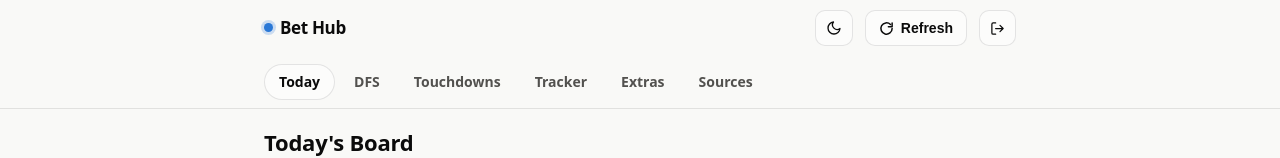
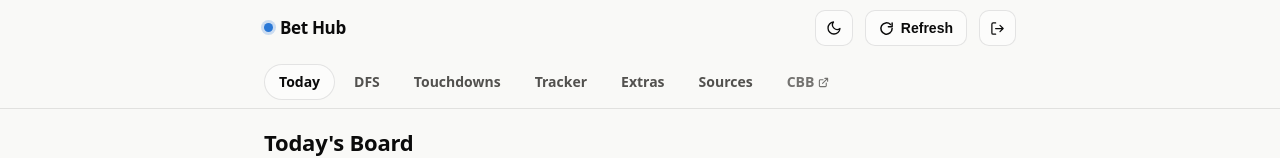
Before and after one commit to lucas-diehl/bet-dashboard, a Next.js app in the folder apps/web/: page / in a window 1280 px wide. Shown: the top 158 px of the page. Built offline with nearby package versions, Linux system fonts and the light colour scheme.

Commit message:
Add external CBB site link to top nav

```diff
--- a/apps/web/app/globals.css
+++ b/apps/web/app/globals.css
@@ -113,6 +113,8 @@ h1, h2, h3 { margin: 0; font-weight: 650; letter-spacing: -0.01em; }
   color: var(--text-2); border: 1px solid transparent; white-space: nowrap;
 }
 .tab.active { background: var(--surface); color: var(--text); border-color: var(--border); }
+.tab-external { display: inline-flex; align-items: center; opacity: 0.8; }
+.tab-external:hover { opacity: 1; }
 
 .iconbtn {
   display: inline-flex; align-items: center; justify-content: center; gap: 7px;
--- a/apps/web/components/TopBar.tsx
+++ b/apps/web/components/TopBar.tsx
@@ -13,6 +13,11 @@ const TABS = [
   { href: "/extras", label: "Extras" },
   { href: "/sources", label: "Sources" },
 ];
+
+// External sites get their own nav entry (opens in a new tab) rather than an
+// internal route — CBB picks will still post here as usual once that's live;
+// this just links out to the standalone CBB site in the meantime.
+const EXTERNAL_LINKS = [{ href: "https://web-luke-9d6d.vercel.app/", label: "CBB" }];
 
 export function TopBar() {
   const pathname = usePathname();
@@ -64,6 +69,12 @@ export function TopBar() {
               </Link>
             );
           })}
+          {EXTERNAL_LINKS.map((t) => (
+            <a key={t.href} href={t.href} target="_blank" rel="noopener noreferrer" className="tab tab-external">
+              {t.label}
+              <ExternalIcon />
+            </a>
+          ))}
         </nav>
       </div>
     </header>
@@ -101,6 +112,15 @@ function ThemeToggle() {
   );
 }
 
+function ExternalIcon() {
+  return (
+    <svg width="11" height="11" viewBox="0 0 24 24" fill="none" stroke="currentColor" strokeWidth="2.4" strokeLinecap="round" strokeLinejoin="round" style={{ marginLeft: 4, verticalAlign: -1 }}>
+      <path d="M18 13v6a2 2 0 0 1-2 2H5a2 2 0 0 1-2-2V8a2 2 0 0 1 2-2h6" />
+      <path d="M15 3h6v6M10 14 21 3" />
+    </svg>
+  );
+}
+
 function RefreshIcon({ spinning }: { spinning: boolean }) {
   return (
     <svg width="15" height="15" viewBox="0 0 24 24" fill="none" stroke="currentColor" strokeWidth="2.4" strokeLinecap="round" strokeLinejoin="round" style={spinning ? { animation: "spin 0.7s linear infinite" } : undefined}>
```
